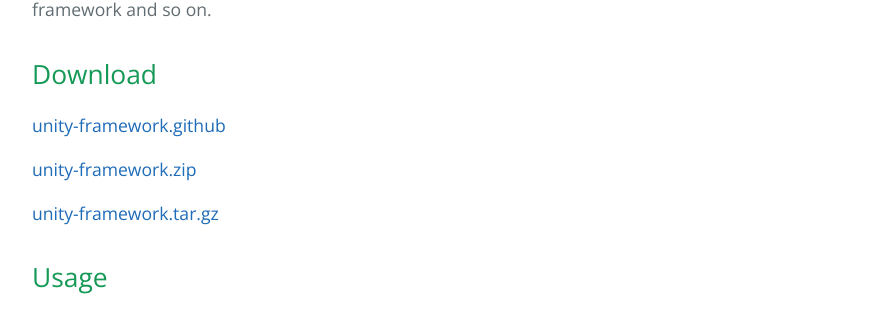
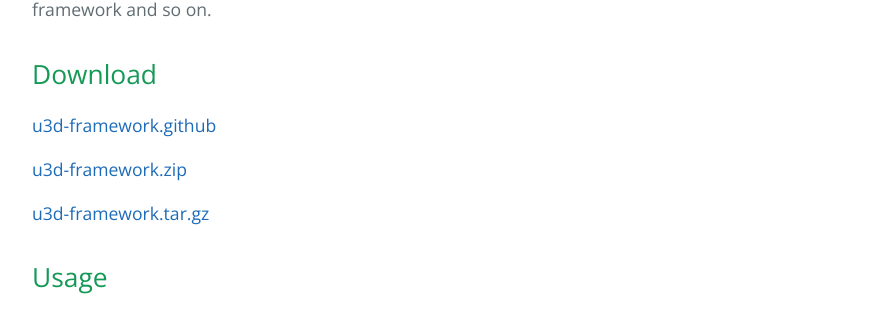
Before and after one commit to aidoTank/u3d-framework, a Jekyll site: the page built from index.md, in a window 1280 px wide. Shown: the part 786-1100 px from the top of the page, without its empty margins (192-1087 px from the left). Built offline with Jekyll 4.4.1, drawn with Linux system fonts in a browser that asks for light colours; our own code applies the rules of GitHub Pages for plain Markdown files.

Commit message:
index
Signed-off-by: abaojin <abaojin@gmail.com>

```diff
--- a/index.md
+++ b/index.md
@@ -14,11 +14,11 @@ Framework to achieve a strong network layer, based on protobuf, integrated power
 
 ## Download
 
-[unity-framework.github](https://github.com/hellowod/unity-framework/releases)
+[u3d-framework.github](https://github.com/hellowod/u3d-framework/releases)
 
-[unity-framework.zip](https://codeload.github.com/hellowod/unity-framework/zip/master)
+[u3d-framework.zip](https://codeload.github.com/hellowod/u3d-framework/zip/master)
 
-[unity-framework.tar.gz](https://github.com/hellowod/unity-framework/tarball/master)
+[u3d-framework.tar.gz](https://github.com/hellowod/u3d-framework/tarball/master)
 
 ## Usage
 
```
